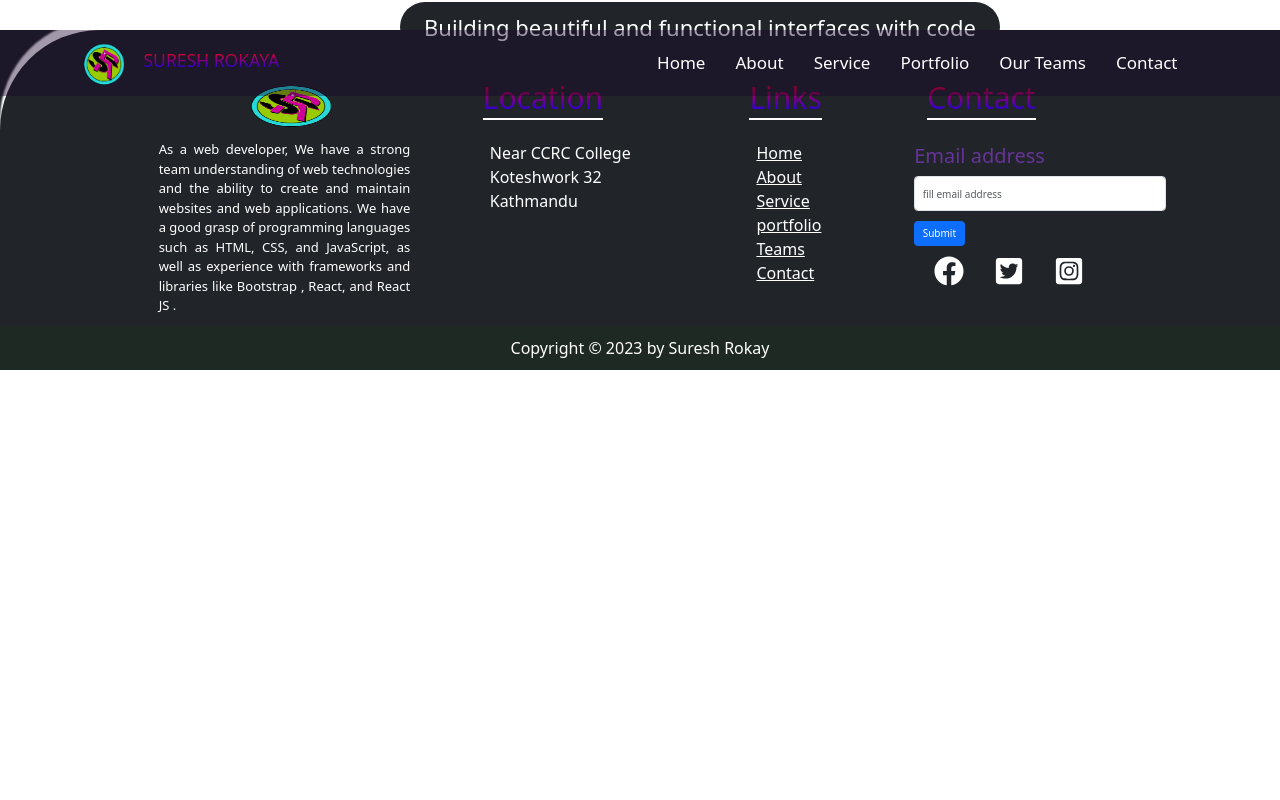
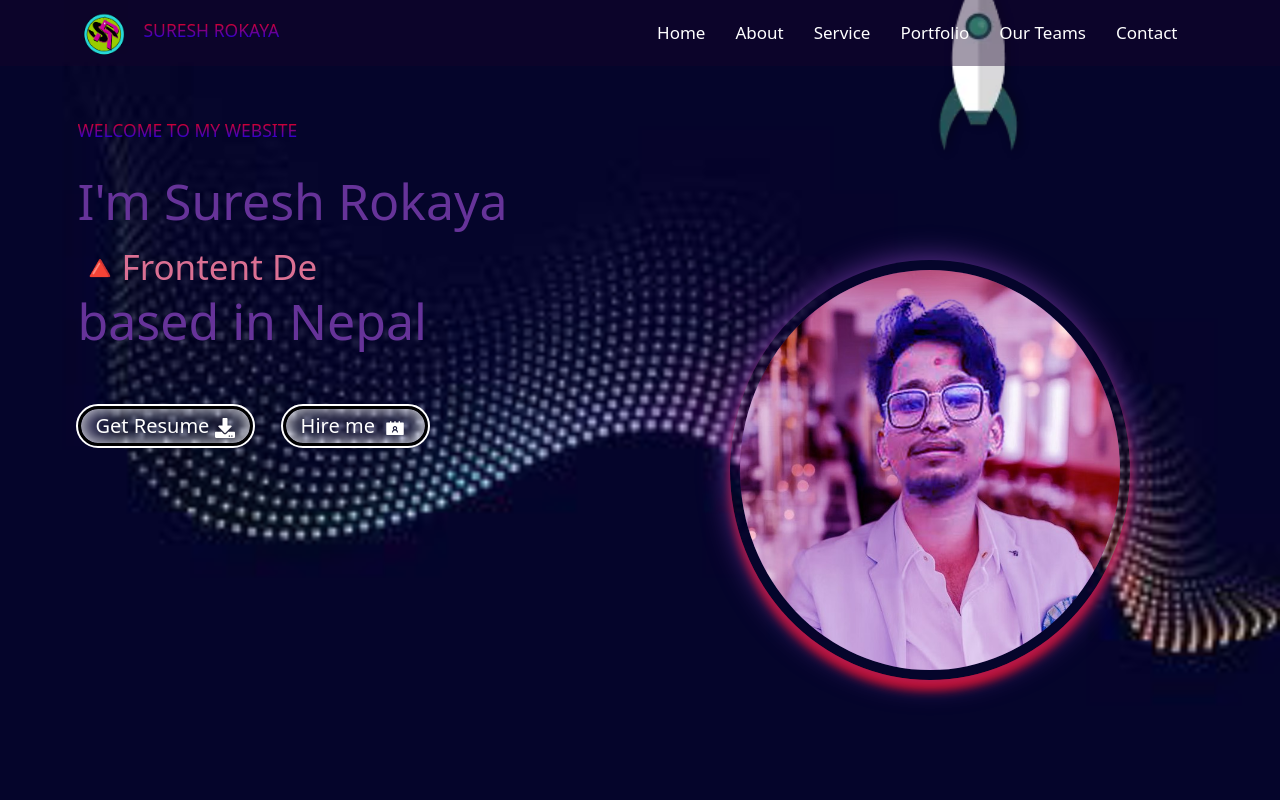
Before and after one commit to ROKAYASURESH/MyPersonalPortfolio, a React (Create React App) app: page / in a window 1280 px wide. Shown: the top 800 px of the page. Built offline with nearby package versions, Linux system fonts and the light colour scheme.

Commit message:
home URL change

```diff
--- a/src/App.js
+++ b/src/App.js
@@ -18,7 +18,7 @@
   <>
     <Header/>
     <Routes>
-      <Route path='/MyPersonalPortfolio' element={<Home/>} />
+      <Route path='/' element={<Home/>} />
       <Route path='/about' element={<About/>} />
       <Route path='/service' element={<Servic/>}/>
       <Route path='/portfolio' element={<Portfolio/>} />
```
